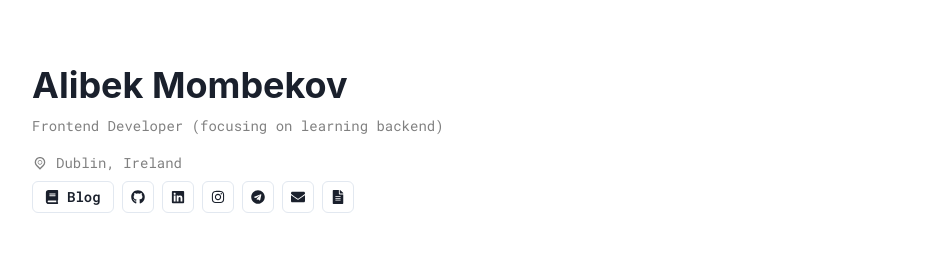
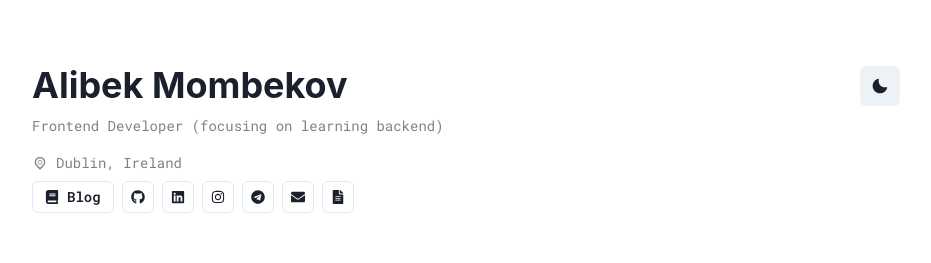
Before and after one commit to olimeme/oli-homepage-v2, a React (Create React App) app: page / in a window 1280 px wide. Shown: the top 263 px of the page, without its empty margins (174-1105 px from the left). Built offline with nearby package versions, Linux system fonts and the light colour scheme.

Commit message:
add dark mode

```diff
--- a/src/components/Navbar/Navbar.jsx
+++ b/src/components/Navbar/Navbar.jsx
@@ -6,6 +6,10 @@ import {
   IconButton,
   Link as ChakraLink,
   Button,
+  Spacer,
+  VStack,
+  Box,
+  useColorMode,
 } from "@chakra-ui/react";
 import {
   FaGithub,
@@ -19,12 +23,23 @@ import {
 import { TiLocationOutline } from "react-icons/ti";
 
 import { navInfo } from "../../info";
+import { MoonIcon, SunIcon } from "@chakra-ui/icons";
 
 const Navbar = () => {
+  const { colorMode, toggleColorMode } = useColorMode();
+
   return (
     <HStack spacing={"auto"} alignItems="baseline" mt="16">
-      <Stack justifyContent={"flex-start"}>
-        <Heading>{navInfo.name}</Heading>
+      <Stack justifyContent={"flex-start"} width={"100%"}>
+        <HStack justifyContent={"space-between"}>
+          <Heading>{navInfo.name}</Heading>
+          <Spacer />
+          <IconButton
+            aria-label="dark mode switch"
+            icon={colorMode === "dark" ? <SunIcon /> : <MoonIcon />}
+            onClick={toggleColorMode}
+          />
+        </HStack>
         <Text fontSize="sm" color="grey">
           {navInfo.position}
         </Text>
```
